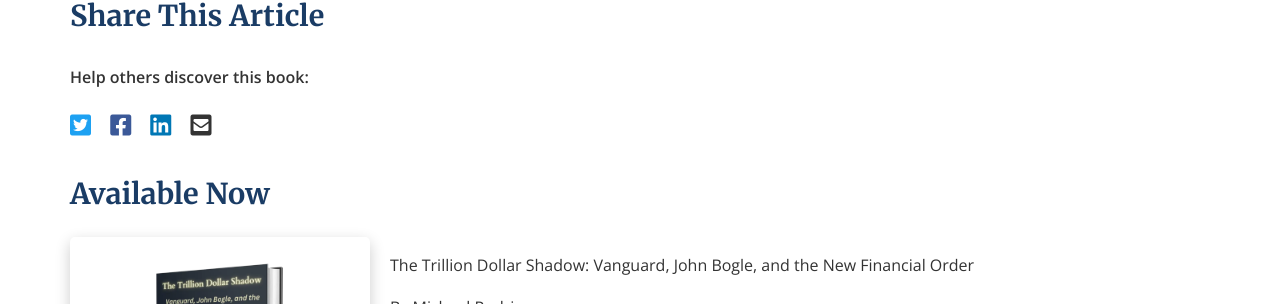
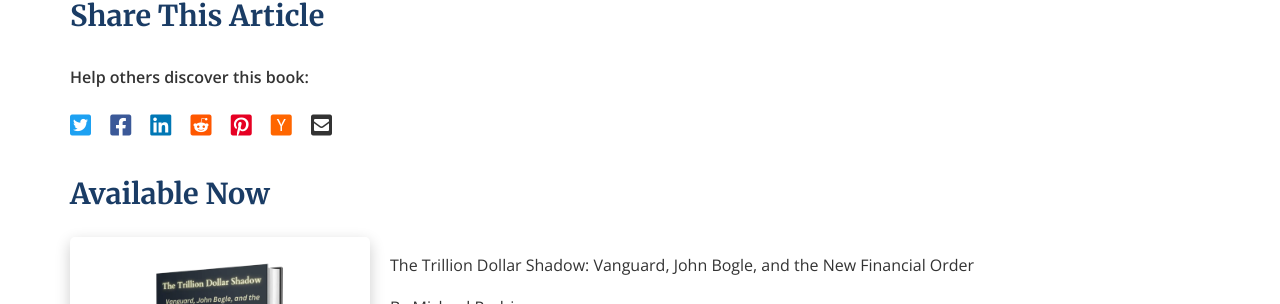
Before and after one commit to Zews123/michael-rodriguez-books, a Jekyll site: the page built from blog/the-trillion-dollar-shadow-how-vanguard-quietly-revolutionized-global-finance.html, in a window 1280 px wide. Shown: the part 2919-3223 px from the top of the page. Built offline with Jekyll 4.4.1, drawn with Linux system fonts in a browser that asks for light colours.

Commit message:
Update the-trillion-dollar-shadow-how-vanguard-quietly-revolutionized-global-finance.html

```diff
--- a/blog/the-trillion-dollar-shadow-how-vanguard-quietly-revolutionized-global-finance.html
+++ b/blog/the-trillion-dollar-shadow-how-vanguard-quietly-revolutionized-global-finance.html
@@ -2,7 +2,22 @@
 layout: default
 title: "The Trillion Dollar Shadow: How Vanguard Quietly Revolutionized Global Finance"
 description: "Discover the untold story of Vanguard Group and John Bogle's revolutionary impact on global finance. From student thesis to trillion-dollar empire, this exposé reveals how a single investment company wields unprecedented power over the world economy."
+image: "/assets/images/the-trillion-dollar-shadow-3D.webp"
 ---
+
+<!-- Open Graph / Facebook -->
+<meta property="og:type" content="article" />
+<meta property="og:url" content="{{ site.url }}{{ site.baseurl }}/blog/the-trillion-dollar-shadow-how-vanguard-quietly-revolutionized-global-finance.html" />
+<meta property="og:title" content="The Trillion Dollar Shadow: How Vanguard Quietly Revolutionized Global Finance" />
+<meta property="og:description" content="Discover the untold story of Vanguard Group and John Bogle's revolutionary impact on global finance. From student thesis to trillion-dollar empire, this exposé reveals how a single investment company wields unprecedented power over the world economy." />
+<meta property="og:image" content="{{ site.url }}{{ site.baseurl }}/assets/images/the-trillion-dollar-shadow-3D.webp" />
+
+<!-- Twitter -->
+<meta name="twitter:card" content="summary_large_image" />
+<meta name="twitter:url" content="{{ site.url }}{{ site.baseurl }}/blog/the-trillion-dollar-shadow-how-vanguard-quietly-revolutionized-global-finance.html" />
+<meta name="twitter:title" content="The Trillion Dollar Shadow: How Vanguard Quietly Revolutionized Global Finance" />
+<meta name="twitter:description" content="Discover the untold story of Vanguard Group and John Bogle's revolutionary impact on global finance. From student thesis to trillion-dollar empire, this exposé reveals how a single investment company wields unprecedented power over the world economy." />
+<meta name="twitter:image" content="{{ site.url }}{{ site.baseurl }}/assets/images/the-trillion-dollar-shadow-3D.webp" />
 
 <h1>The Trillion Dollar Shadow: How Vanguard Quietly Revolutionized Global Finance</h1>
 
@@ -77,16 +92,25 @@
 
 <div class="social-share" style="margin: 30px 0;">
   <p style="margin-bottom: 15px; font-weight: 600;">Help others discover this book:</p>
-  <a href="https://twitter.com/intent/tweet?text=Check out 'The PayPal Mafia' by Michael Rodriguez&url={{ site.url }}{{ site.baseurl }}{{ page.url }}&via=MRodriguezBooks" target="_blank" rel="noopener noreferrer" style="display: inline-block; margin-right: 15px; font-size: 24px; color: #1DA1F2;">
+  <a href="https://twitter.com/intent/tweet?text=Check out 'The Trillion Dollar Shadow' by Michael Rodriguez&url=https://zews123.github.io/michael-rodriguez-books/blog/the-trillion-dollar-shadow-how-vanguard-quietly-revolutionized-global-finance.html&via=MRodriguezBooks" target="_blank" rel="noopener noreferrer" style="display: inline-block; margin-right: 15px; font-size: 24px; color: #1DA1F2;">
     <i class="fab fa-twitter-square"></i>
   </a>
-  <a href="https://www.facebook.com/sharer/sharer.php?u={{ site.url }}{{ site.baseurl }}{{ page.url }}" target="_blank" rel="noopener noreferrer" style="display: inline-block; margin-right: 15px; font-size: 24px; color: #3b5998;">
+  <a href="https://www.facebook.com/sharer/sharer.php?u=https://zews123.github.io/michael-rodriguez-books/blog/the-trillion-dollar-shadow-how-vanguard-quietly-revolutionized-global-finance.html" target="_blank" rel="noopener noreferrer" style="display: inline-block; margin-right: 15px; font-size: 24px; color: #3b5998;">
     <i class="fab fa-facebook-square"></i>
   </a>
-  <a href="https://www.linkedin.com/shareArticle?mini=true&url={{ site.url }}{{ site.baseurl }}{{ page.url }}&title=The PayPal Mafia by Michael Rodriguez" target="_blank" rel="noopener noreferrer" style="display: inline-block; margin-right: 15px; font-size: 24px; color: #0077b5;">
+  <a href="https://www.linkedin.com/shareArticle?mini=true&url=https://zews123.github.io/michael-rodriguez-books/blog/the-trillion-dollar-shadow-how-vanguard-quietly-revolutionized-global-finance.html&title=The Trillion Dollar Shadow by Michael Rodriguez" target="_blank" rel="noopener noreferrer" style="display: inline-block; margin-right: 15px; font-size: 24px; color: #0077b5;">
     <i class="fab fa-linkedin"></i>
   </a>
-  <a href="mailto:?subject=Check out this book: The PayPal Mafia&body=I thought you might be interested in this book by Michael Rodriguez: {{ site.url }}{{ site.baseurl }}{{ page.url }}" style="display: inline-block; font-size: 24px; color: #333333;">
+  <a href="https://www.reddit.com/submit?url=https://zews123.github.io/michael-rodriguez-books/blog/the-trillion-dollar-shadow-how-vanguard-quietly-revolutionized-global-finance.html&title=The Trillion Dollar Shadow: How Vanguard Quietly Revolutionized Global Finance" target="_blank" rel="noopener noreferrer" style="display: inline-block; margin-right: 15px; font-size: 24px; color: #FF5700;">
+    <i class="fab fa-reddit-square"></i>
+  </a>
+  <a href="https://pinterest.com/pin/create/button/?url=https://zews123.github.io/michael-rodriguez-books/blog/the-trillion-dollar-shadow-how-vanguard-quietly-revolutionized-global-finance.html&media=https://zews123.github.io/michael-rodriguez-books/assets/images/the-trillion-dollar-shadow-3D.webp&description=The Trillion Dollar Shadow: How Vanguard Quietly Revolutionized Global Finance" target="_blank" rel="noopener noreferrer" style="display: inline-block; margin-right: 15px; font-size: 24px; color: #E60023;">
+    <i class="fab fa-pinterest-square"></i>
+  </a>
+  <a href="https://news.ycombinator.com/submitlink?u=https://zews123.github.io/michael-rodriguez-books/blog/the-trillion-dollar-shadow-how-vanguard-quietly-revolutionized-global-finance.html&t=The Trillion Dollar Shadow: How Vanguard Quietly Revolutionized Global Finance" target="_blank" rel="noopener noreferrer" style="display: inline-block; margin-right: 15px; font-size: 24px; color: #FF6600;">
+    <i class="fab fa-hacker-news-square"></i>
+  </a>
+  <a href="mailto:?subject=Check out this book: The Trillion Dollar Shadow&body=I thought you might be interested in this book by Michael Rodriguez: https://zews123.github.io/michael-rodriguez-books/blog/the-trillion-dollar-shadow-how-vanguard-quietly-revolutionized-global-finance.html" style="display: inline-block; font-size: 24px; color: #333333;">
     <i class="fas fa-envelope-square"></i>
   </a>
 </div>
```
